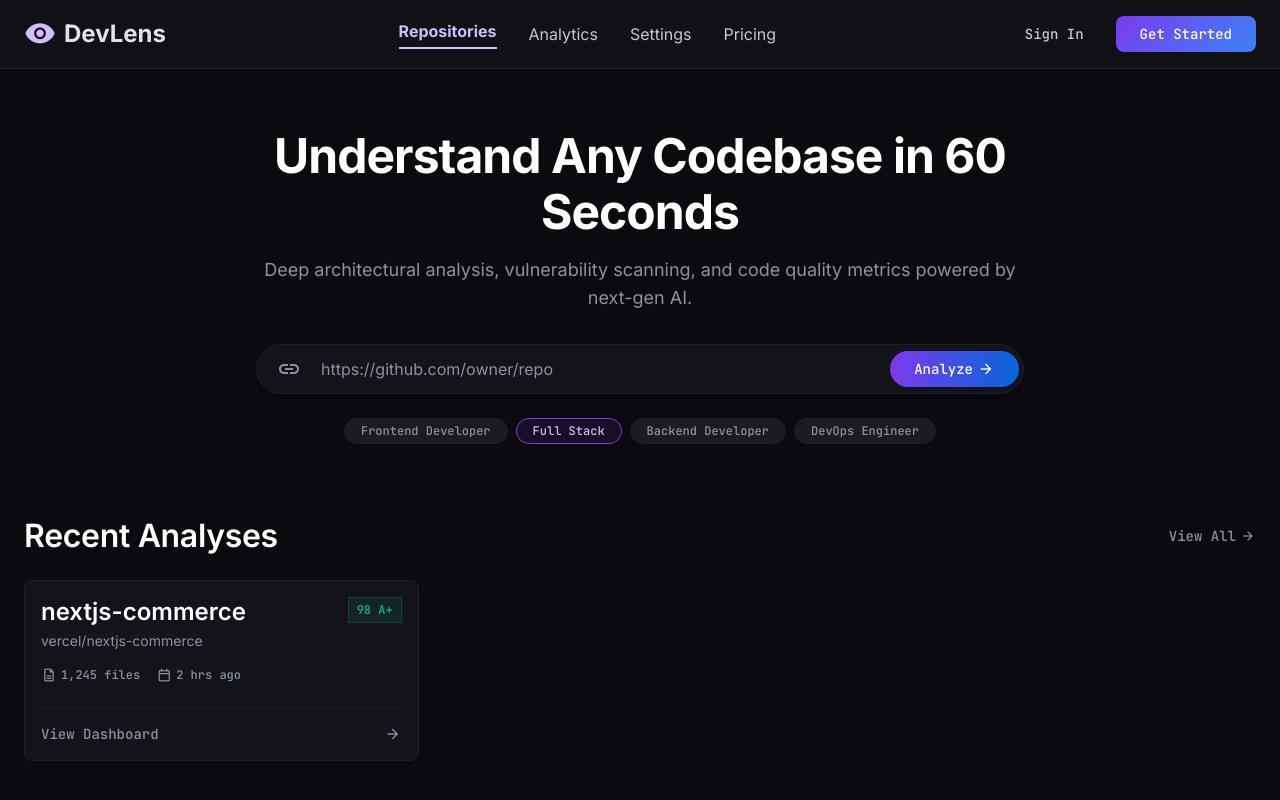
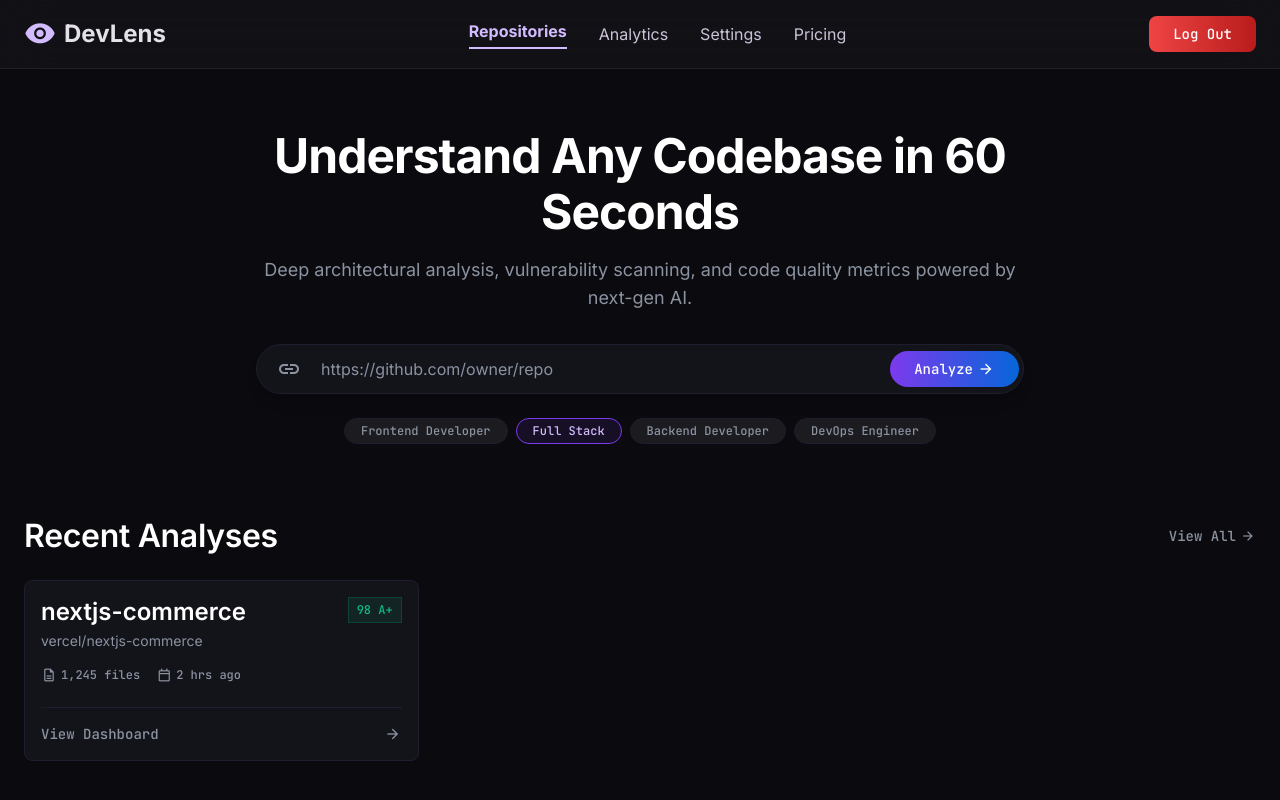
Before and after one commit to Souvagya06/Dev-Lens, a plain HTML site: page frontend/pages/home.html in a window 1280 px wide. Drawn offline with nearby package versions, Linux system fonts and the light colour scheme.

Commit message:
Updated logout button with red gradient styling

```diff
--- a/frontend/pages/home.html
+++ b/frontend/pages/home.html
@@ -36,12 +36,10 @@ body{background-color:#0a0a0f;}
     </div>
     <!-- Right: Sign In + Get Started (matching landing page) -->
     <div class="flex items-center gap-md">
-      <button class="hidden md:block text-on-surface-variant hover:text-on-surface font-label-md text-label-md px-md py-sm transition-colors">
-        Sign In
-      </button>
-      <button class="btn-primary text-white font-label-md text-label-md px-lg py-sm rounded-lg active:scale-95 transition-transform">
-        Get Started
-      </button>
+        <button
+        class="bg-gradient-to-r from-red-500 to-red-700 text-white font-label-md text-label-md px-lg py-sm rounded-lg hover:shadow-[0_0_20px_rgba(239,68,68,0.45)] hover:scale-[1.02] active:scale-95 transition-all duration-300">
+        Log Out
+        </button>
     </div>
   </nav>
 </header>
```
